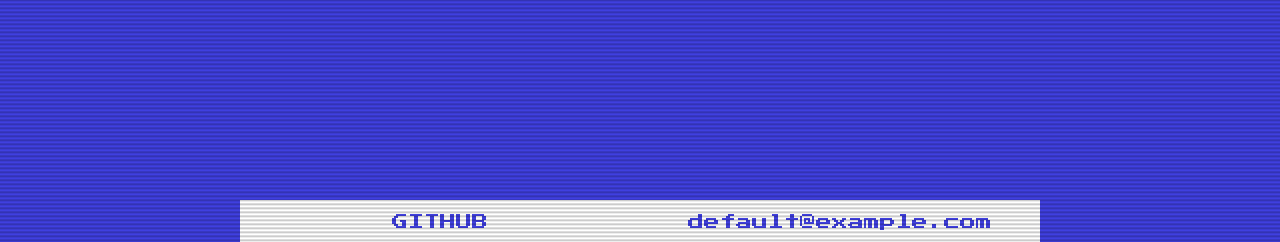
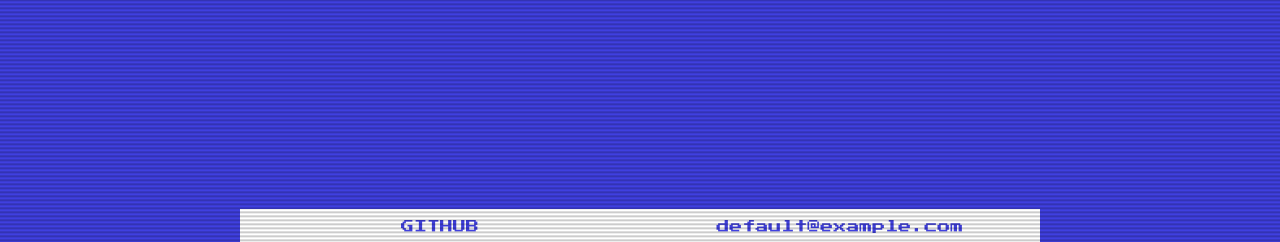
Before and after one commit to SUB0PT1MAL/urgly, a Flask app: page / in a window 1280 px wide. Shown: the part 558-800 px from the top of the page. Run offline with Flask 3, Linux system fonts and the light colour scheme.

Commit message:
Update styles.css

```diff
--- a/static/styles.css
+++ b/static/styles.css
@@ -264,13 +264,13 @@ footer {
 
 footer button {
     font-family: 'Press Start 2P', cursive;
-    padding: 10px;
+    padding: 7px;
     margin: 0;
     background-color: #ffffff;
     color: #4040e0;
     border: 2px solid #ffffff;
     cursor: pointer;
-    font-size: 16px;
+    font-size: 13px;
 }
 
 footer button:hover {
```
